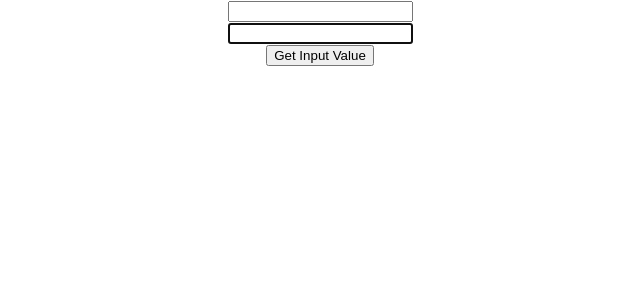
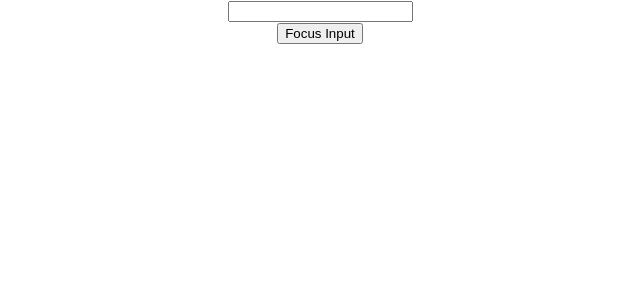
Before and after one commit to jayprakash6547/Revise-React, a React (Create React App) app in the folder hello-world/: page / in a window 1280 px wide. Shown: the top 300 px of the page, without its empty margins (320-960 px from the left). Built offline with nearby package versions, Linux system fonts and the light colour scheme.

Commit message:
ForwardingRefs

```diff
--- a/hello-world/src/App.js
+++ b/hello-world/src/App.js
@@ -13,11 +13,15 @@
 import LifecycleA from "./component/LifecycleA";
 import FragmentDemo from "./component/FragmentDemo";
 import RefsDemo from "./component/RefsDemo";
+import Input from "./component/Input";
+import FocusInput from "./component/FocusInput";
 
 function App() {
   return (
     <div className="App">
-      <RefsDemo />
+      <FocusInput />
+      {/* <Input /> */}
+      {/* <RefsDemo /> */}
       {/* <FragmentDemo /> */}
       {/* <LifecycleA /> */}
       {/* <Form /> */}
--- /dev/null
+++ b/hello-world/src/component/FocusInput.js
@@ -0,0 +1,23 @@
+import React, { Component } from 'react'
+import Input from './Input.js'
+
+class FocusInput extends Component {
+    constructor(props) {
+        super(props)
+        this.componentRef = React.createRef()
+    }
+    clickHandler = () => {
+        this.componentRef.current.focusInput()
+    }
+
+  render() {
+    return (
+      <div>
+        <Input ref={this.componentRef}/>
+        <button onClick={() => this.clickHandler()}>Focus Input</button>
+      </div>
+    )
+  }
+}
+
+export default FocusInput
--- /dev/null
+++ b/hello-world/src/component/Input.js
@@ -0,0 +1,21 @@
+import React, { Component } from "react";
+
+class Input extends Component {
+  constructor(props) {
+    super(props);
+    this.inputRef = React.createRef();
+  }
+
+  focusInput(){
+    this.inputRef.current.focus();
+  }
+  render() {
+    return (
+      <div>
+        <input type="text" ref={this.inputRef} />
+      </div>
+    );
+  }
+}
+
+export default Input;
```
Also changed, not shown: hello-world/src/component/FRInput.js (added, +12 -0 lines), hello-world/src/component/FRParentInput.js (added, +14 -0 lines).
